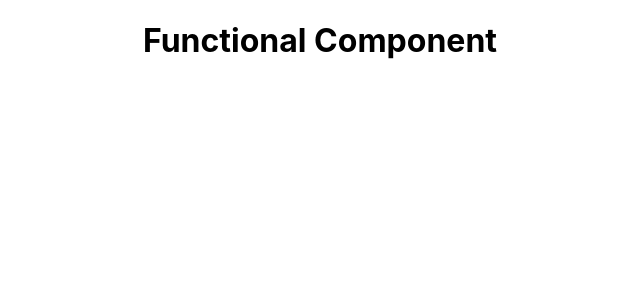
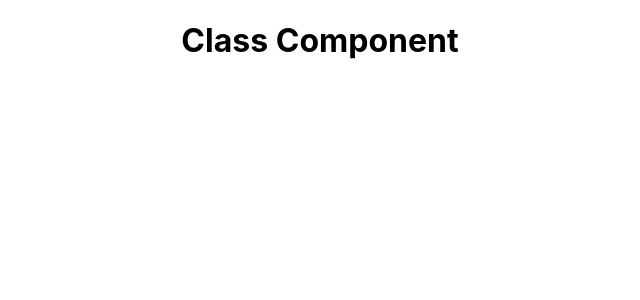
Before and after one commit to shivendra8004/HelloReact, a React (Create React App) app: page / in a window 1280 px wide. Shown: the top 300 px of the page, without its empty margins (320-960 px from the left). Built offline with nearby package versions, Linux system fonts and the light colour scheme.

Commit message:
Class component

```diff
--- a/src/components/Greet.js
+++ b/src/components/Greet.js
@@ -1,10 +1,12 @@
-import React from "react";
+import React, { Component } from "react";
 
-const Greet = () => {
-  return (
-    <div>
-      <h1>Functional Component</h1>
-    </div>
-  );
-};
+class Greet extends Component {
+  render() {
+    return (
+      <div>
+        <h1>Class Component</h1>
+      </div>
+    );
+  }
+}
 export default Greet;
```
